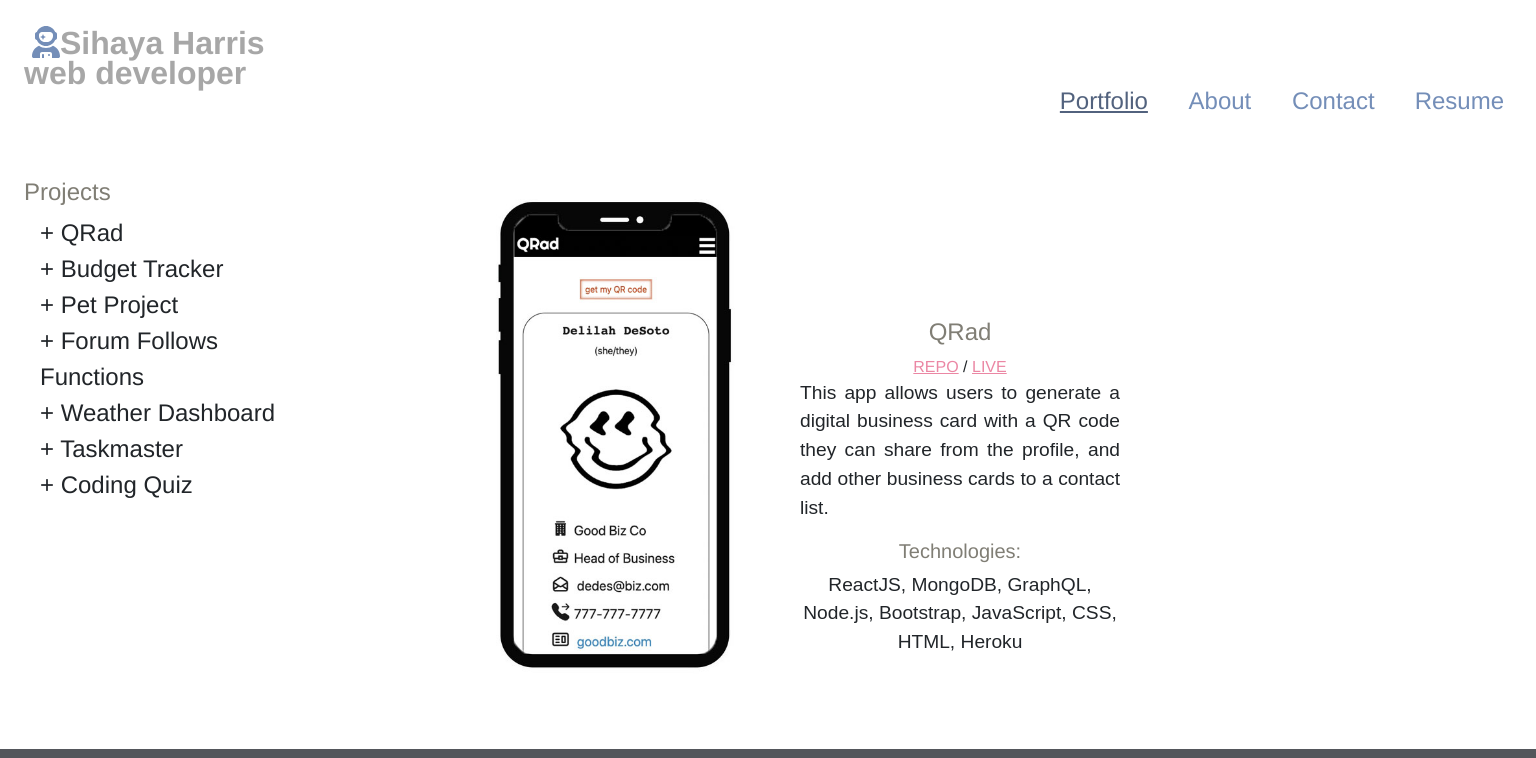
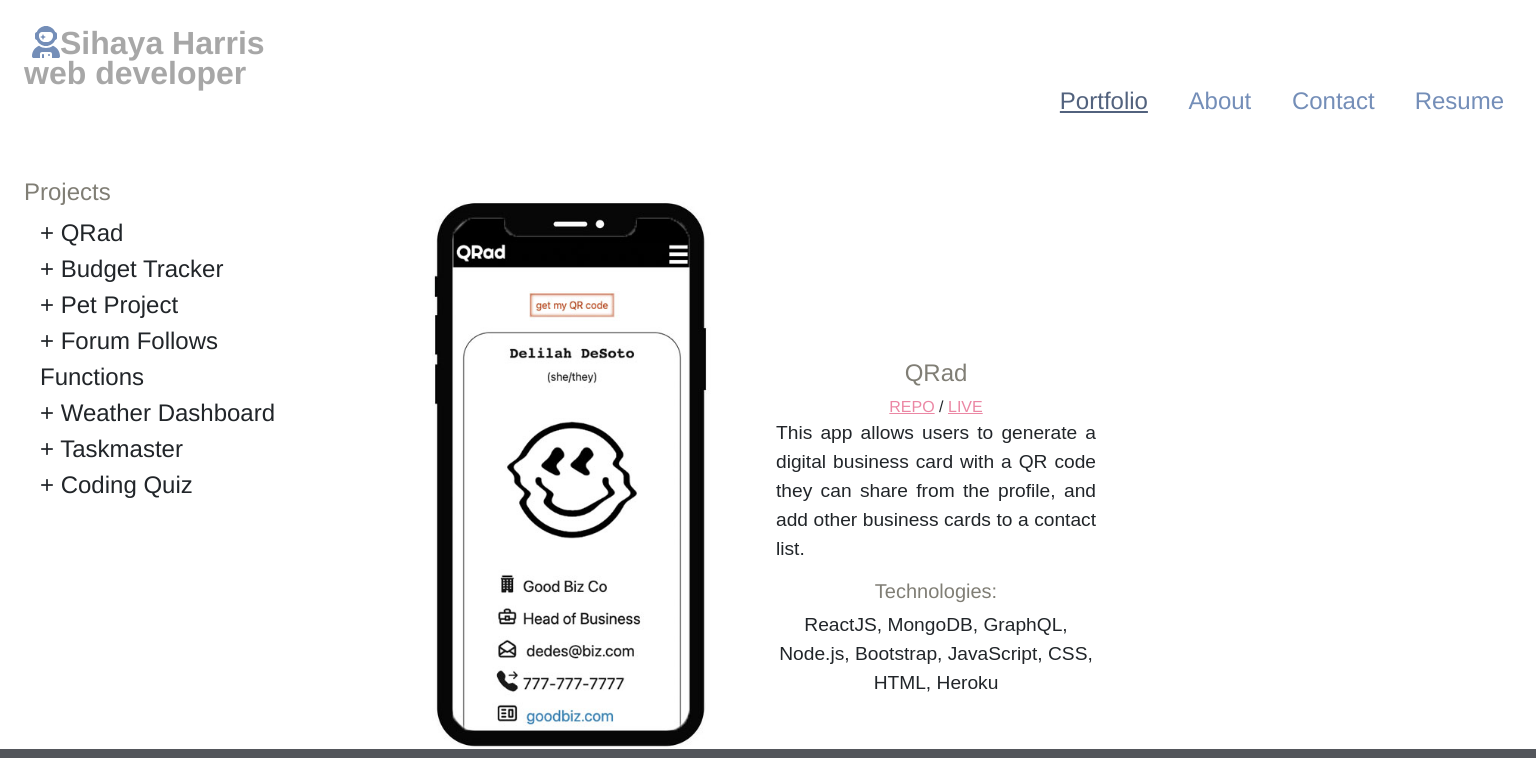
Before and after one commit to sihayah/portfoliofolio, a React (Create React App) app: page /portfolio in a window 1536 px wide. Shown: the top 758 px of the page. Built offline with nearby package versions, Linux system fonts and the light colour scheme; grey boxes are pictures that could not be loaded; a web font is replaced by a local one.

Commit message:
adjusted media queries for porfolio spacing

```diff
--- a/src/pages/Portfolio/style.css
+++ b/src/pages/Portfolio/style.css
@@ -34,7 +34,7 @@ h4, h5 {
   }
 
 .portfolio-container img {
-  max-width: 30vh;
+  max-width: 35vh;
 }
 
 #table-of-contents {
@@ -59,7 +59,7 @@ h4, h5 {
 }
 
 .project-details {
-  width: 90%;
+  width: 110%;
 }
 
 #project-links {
@@ -99,7 +99,7 @@ h4, h5 {
     .project-container {
       flex-direction: row;
       flex-wrap: wrap;
-      width: 90vh;
+      width: 100vh;
       gap: 3vh;
     }
 
@@ -141,5 +141,8 @@ h4, h5 {
       max-width: 50vh;
       padding-top: 10vh;
     }
+    .portfolio-container {
+      margin-left: 30vh;
+    }
 
   }
```
